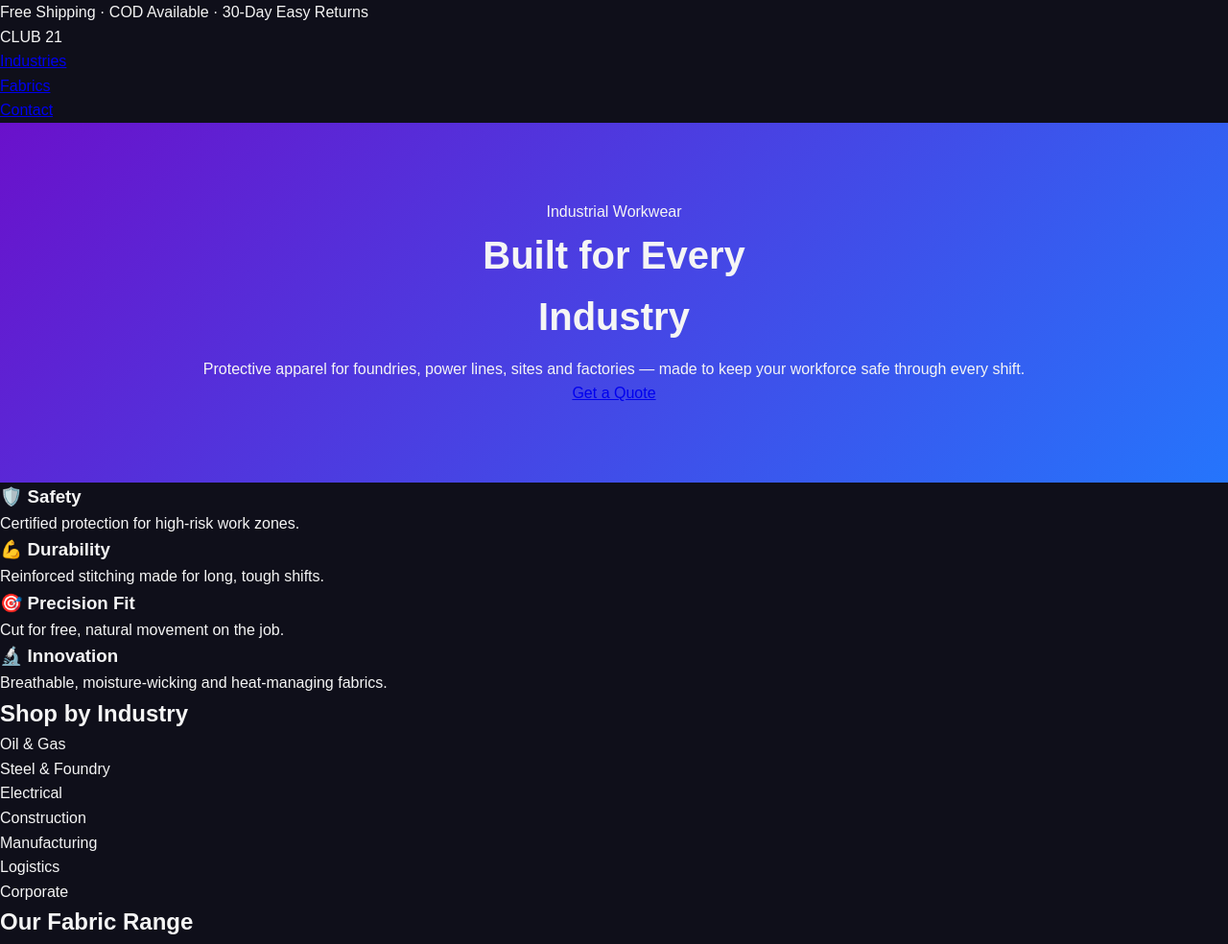
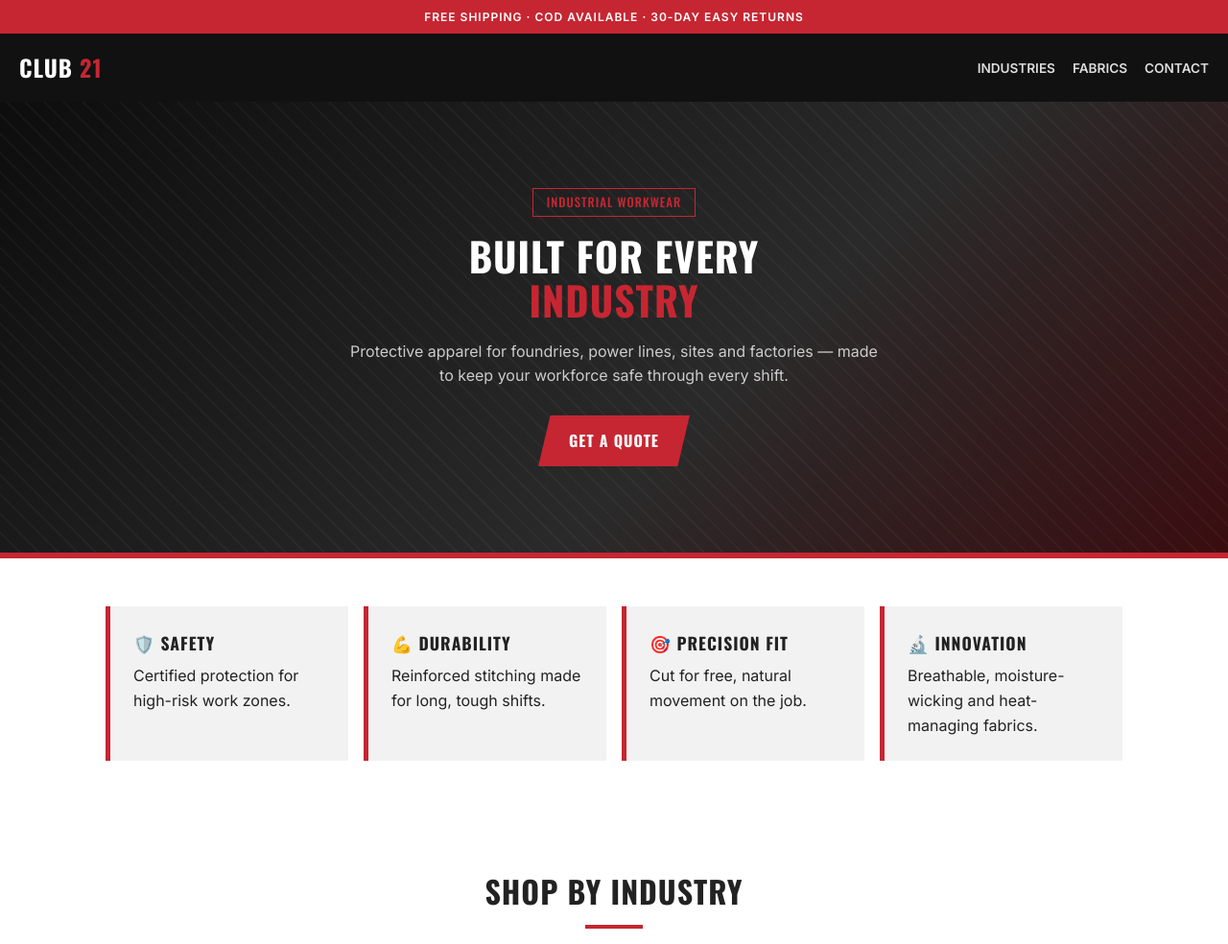
Before and after one commit to operation3-Sandeep/Clubtwentyone, a plain HTML site: page index.html in a window 1280 px wide. Shown: the top 984 px of the page at 96% size. Drawn offline with nearby package versions, Linux system fonts and the light colour scheme.

Commit message:
Update style.css

```diff
--- a/style.css
+++ b/style.css
@@ -1,41 +1,200 @@
-* {
-  margin: 0;
-  padding: 0;
-  box-sizing: border-box;
+@import url('https://fonts.googleapis.com/css2?family=Oswald:wght@500;700&family=Inter:wght@400;600&display=swap');
+
+:root {
+  --red: #c62632;
+  --red-dark: #9e1c26;
+  --black: #111;
+  --dark: #1a1a1a;
+  --grey: #f2f2f2;
+  --text: #222;
 }
 
+* { margin: 0; padding: 0; box-sizing: border-box; }
+
 body {
-  font-family: Arial, sans-serif;
-  background: #0f0f1a;
-  color: #f5f5f5;
+  font-family: 'Inter', Arial, sans-serif;
+  color: var(--text);
+  background: #fff;
   line-height: 1.6;
 }
 
-header {
-  background: linear-gradient(135deg, #6a11cb, #2575fc);
-  text-align: center;
-  padding: 80px 20px;
+h1, h2, h3, .logo, .btn, .tag, small {
+  font-family: 'Oswald', sans-serif;
+  text-transform: uppercase;
+  letter-spacing: 1px;
 }
 
-header h1 {
-  font-size: 2.5rem;
-  margin-bottom: 10px;
+a { color: inherit; }
+
+/* Top bar */
+.topbar {
+  background: var(--red);
+  color: #fff;
+  text-align: center;
+  font-size: 0.75rem;
+  font-weight: 600;
+  padding: 8px;
+  letter-spacing: 1px;
+  text-transform: uppercase;
 }
 
-main {
-  max-width: 800px;
-  margin: 40px auto;
-  padding: 0 20px;
+/* Navigation */
+.nav {
+  background: var(--black);
+  display: flex;
+  justify-content: space-between;
+  align-items: center;
+  padding: 16px 20px;
+  position: sticky;
+  top: 0;
+  z-index: 10;
+}
+.logo { color: #fff; font-size: 1.5rem; font-weight: 700; }
+.logo span { color: var(--red); }
+.nav ul { list-style: none; display: flex; gap: 18px; }
+.nav a {
+  color: #ddd;
+  text-decoration: none;
+  font-size: 0.85rem;
+  text-transform: uppercase;
+  font-weight: 600;
+}
+.nav a:hover { color: var(--red); }
+
+/* Hero with industrial texture */
+.hero {
+  color: #fff;
+  padding: 90px 20px;
+  text-align: center;
+  background:
+    repeating-linear-gradient(45deg, rgba(255,255,255,0.03) 0 2px, transparent 2px 14px),
+    linear-gradient(135deg, #0d0d0d 0%, #2a2a2a 60%, #3a0d10 100%);
+  border-bottom: 6px solid var(--red);
+}
+.hero .tag {
+  display: inline-block;
+  border: 1px solid var(--red);
+  color: var(--red);
+  padding: 4px 14px;
+  font-size: 0.8rem;
+  margin-bottom: 18px;
+}
+.hero h1 { font-size: 2.6rem; line-height: 1.1; margin-bottom: 18px; }
+.hero h1 span { color: var(--red); }
+.hero p { max-width: 560px; margin: 0 auto 28px; color: #ccc; }
+
+/* Buttons */
+.btn {
+  display: inline-block;
+  background: var(--red);
+  color: #fff;
+  padding: 14px 32px;
+  text-decoration: none;
+  font-weight: 700;
+  clip-path: polygon(8% 0, 100% 0, 92% 100%, 0 100%);
+  transition: background 0.2s;
+}
+.btn:hover { background: var(--red-dark); }
+.btn.light { background: #fff; color: var(--red); }
+
+/* Feature cards */
+.features {
+  display: grid;
+  grid-template-columns: repeat(auto-fit, minmax(200px, 1fr));
+  gap: 16px;
+  padding: 50px 20px;
+  max-width: 1100px;
+  margin: auto;
+}
+.card {
+  background: var(--grey);
+  padding: 24px;
+  border-left: 5px solid var(--red);
+}
+.card h3 { margin-bottom: 8px; font-size: 1.1rem; }
+
+/* Sections */
+.section { padding: 60px 20px; max-width: 1100px; margin: auto; }
+.section h2 {
+  font-size: 2rem;
+  text-align: center;
+  margin-bottom: 30px;
+}
+.section h2::after {
+  content: '';
+  display: block;
+  width: 60px;
+  height: 4px;
+  background: var(--red);
+  margin: 10px auto 0;
+}
+.grid {
+  display: grid;
+  grid-template-columns: repeat(auto-fit, minmax(150px, 1fr));
+  gap: 14px;
 }
 
-main h2 {
-  color: #8ab4ff;
-  margin-bottom: 15px;
+/* Industry tiles */
+.tile {
+  background:
+    repeating-linear-gradient(-45deg, rgba(255,255,255,0.04) 0 2px, transparent 2px 10px),
+    var(--dark);
+  color: #fff;
+  font-family: 'Oswald', sans-serif;
+  text-transform: uppercase;
+  text-align: center;
+  padding: 40px 10px;
+  border-bottom: 4px solid var(--red);
+  transition: transform 0.2s;
 }
+.tile:hover { transform: translateY(-4px); background-color: var(--red); }
 
+/* Fabric section (dark) */
+.section.dark {
+  max-width: none;
+  background:
+    repeating-linear-gradient(90deg, rgba(255,255,255,0.03) 0 1px, transparent 1px 40px),
+    var(--black);
+  color: #fff;
+}
+.section.dark .grid { max-width: 1100px; margin: auto; }
+.fabric {
+  border: 1px solid #333;
+  padding: 24px;
+  background: rgba(255,255,255,0.03);
+}
+.fabric small { color: var(--red); font-size: 0.75rem; }
+.fabric h3 { margin: 6px 0; }
+.fabric p { color: #aaa; font-size: 0.9rem; }
+
+/* Call to action */
+.cta {
+  background:
+    repeating-linear-gradient(45deg, rgba(0,0,0,0.08) 0 2px, transparent 2px 12px),
+    var(--red);
+  color: #fff;
+  text-align: center;
+  padding: 60px 20px;
+}
+.cta h2 { font-size: 2rem; margin-bottom: 10px; }
+.cta p { margin-bottom: 24px; }
+
+/* Footer */
 footer {
+  background: var(--black);
+  color: #bbb;
+  padding: 40px 20px;
   text-align: center;
-  padding: 20px;
-  color: #888;
-  border-top: 1px solid #333;
-    }
+  font-size: 0.9rem;
+}
+footer .logo { margin-bottom: 14px; }
+footer p { margin: 6px 0; }
+footer a { color: #fff; }
+footer .copy { margin-top: 20px; color: #666; font-size: 0.8rem; }
+
+/* Mobile */
+@media (max-width: 600px) {
+  .hero h1 { font-size: 2rem; }
+  .nav ul { gap: 10px; }
+  .nav a { font-size: 0.7rem; }
+}
```
